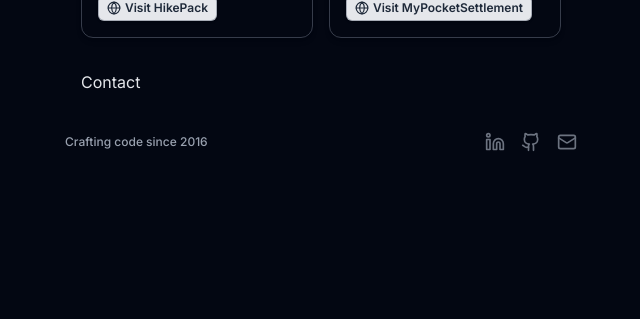
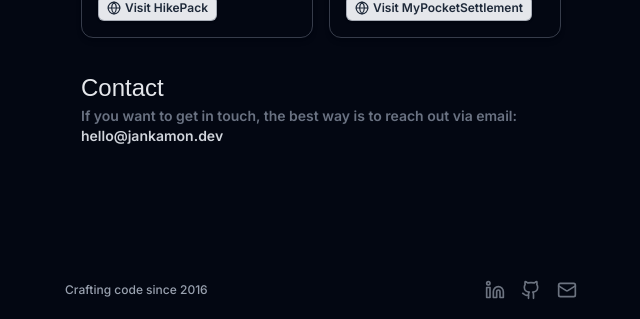
Before and after one commit to jankamon/jankamon.dev, a React (Vite) app: page / in a window 1280 px wide. Shown: the part 2739-3058 px from the top of the page, without its empty margins (319-959 px from the left). Before the commit the page ends 2913 px from the top, so only its background shows below. Built offline with nearby package versions, Linux system fonts and the light colour scheme; a web font is replaced by a local one.

Commit message:
feat: enhance Contact component with email information and styling; update Footer component margin

```diff
--- a/src/components/Contact.tsx
+++ b/src/components/Contact.tsx
@@ -1,3 +1,18 @@
 export default function Contact() {
-  return <article id="contact">Contact</article>;
+  return (
+    <article id="contact">
+      <h2>Contact</h2>
+      <section className="flex flex-col w-full gap-2">
+        <p className="text-sm font-semibold text-gray-500">
+          If you want to get in touch, the best way is to reach out via email:{" "}
+          <a
+            href="mailto:hello@jankamon.dev"
+            className=" text-gray-300 hover:text-gray-100"
+          >
+            hello@jankamon.dev
+          </a>
+        </p>
+      </section>
+    </article>
+  );
 }
--- a/src/components/Footer.tsx
+++ b/src/components/Footer.tsx
@@ -2,7 +2,7 @@ import Socials from "./Socials";
 
 export default function Footer() {
   return (
-    <footer className="flex justify-between items-center w-full h-16 text-xs font-medium text-gray-400">
+    <footer className="flex justify-between items-center w-full h-16 text-xs font-medium text-gray-400 mt-24">
       <p>Crafting code since 2016</p>
       <Socials />
     </footer>
```
